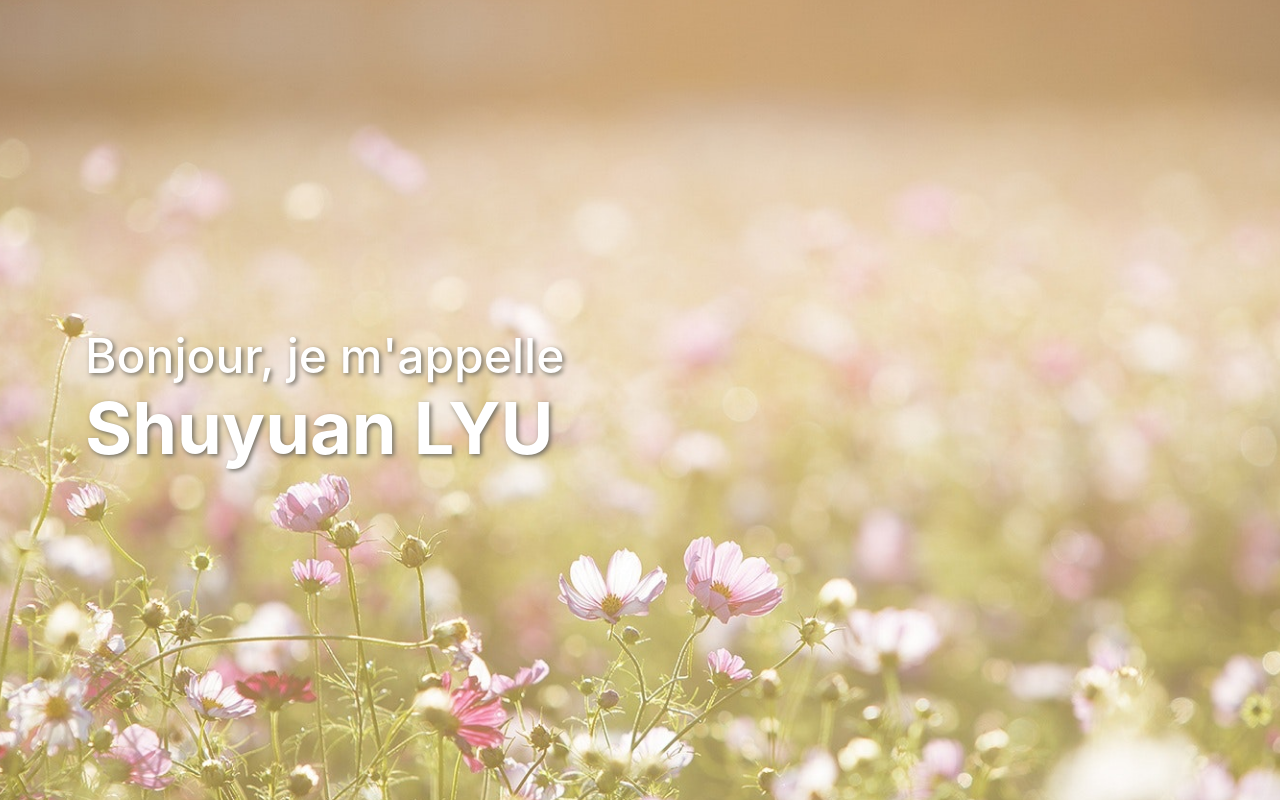
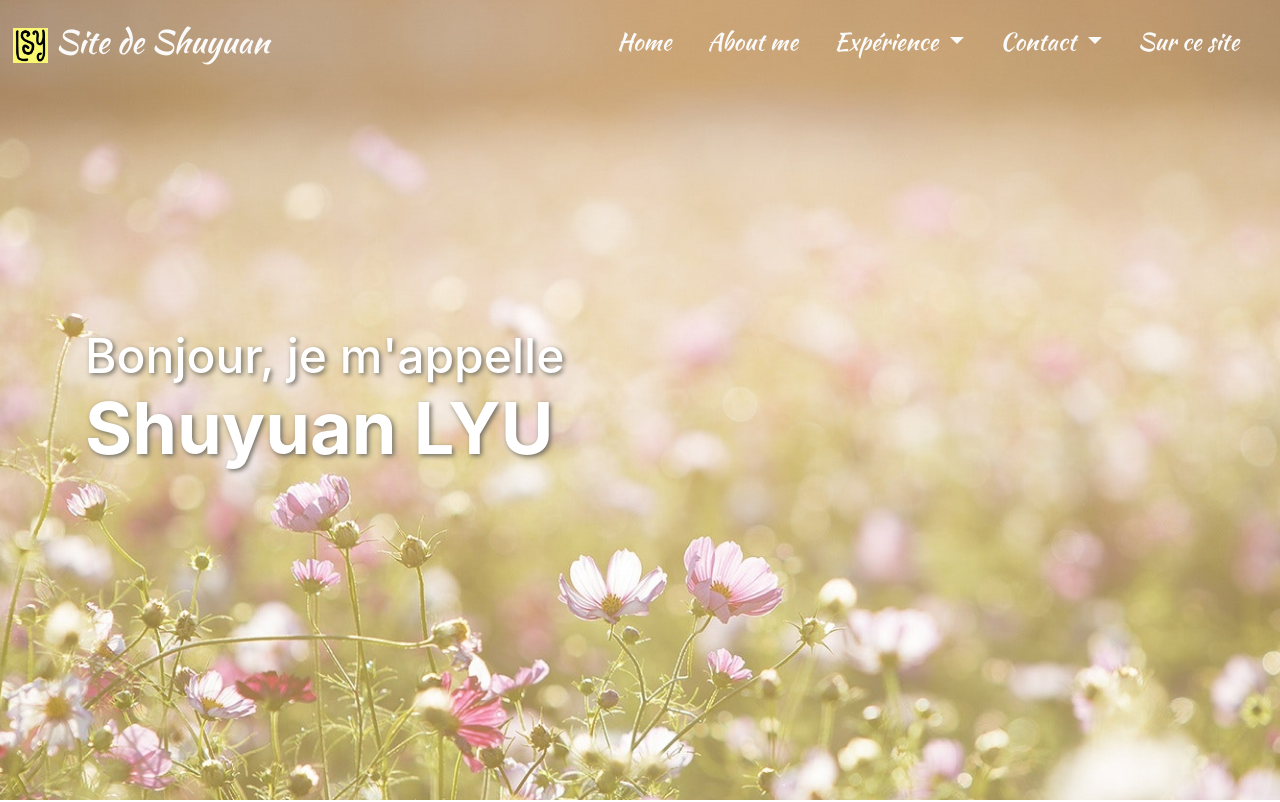
Before and after one commit to ShuyuanLYU/SiteCVAgular, an Angular app in the folder client/: page / in a window 1280 px wide. Shown: the top 802 px of the page. Built offline with nearby package versions, Linux system fonts and the light colour scheme.

Commit message:
add navbar

```diff
--- a/client/src/app/app.component.html
+++ b/client/src/app/app.component.html
@@ -1,3 +1,4 @@
+<app-nav-bar></app-nav-bar>
 <app-banner></app-banner>
 <app-about-me></app-about-me>
 <h1>Hello</h1>
--- a/client/src/app/app.module.ts
+++ b/client/src/app/app.module.ts
@@ -4,12 +4,14 @@ import { BrowserModule } from '@angular/platform-browser';
 import { AppComponent } from './app.component';
 import { BannerComponent } from './banner/banner.component';
 import { AboutMeComponent } from './about-me/about-me.component';
+import { NavBarComponent } from './nav-bar/nav-bar.component';
 
 @NgModule({
   declarations: [
     AppComponent,
     BannerComponent,
-    AboutMeComponent
+    AboutMeComponent,
+    NavBarComponent
   ],
   imports: [
     BrowserModule
--- /dev/null
+++ b/client/src/app/nav-bar/nav-bar.component.css
@@ -0,0 +1,117 @@
+.navbar {
+    padding: .8rem;
+    /* position: fixed; */
+    width: 100%;
+    background-color: transparent;
+    font-family: 'Kaushan Script', cursive;
+    transition: 0.5s;
+}
+
+
+/* --- color-fixed --- */
+
+.color-fixed {
+    background-color: #fafafa;
+}
+
+.navbar.color-fixed .navbar-brand {
+    color: #333333;
+}
+
+.navbar.color-fixed .nav-link {
+    font-size: 1.5em;
+    color: #333333;
+}
+
+
+/* --- end --- */
+
+.navbar.is-hidden {
+    transform: translateY(-100%);
+}
+
+.navbar.is-not-transparent {
+    background-color: #fafafa;
+}
+
+.navbar .navbar-brand {
+    font-size: 2em;
+    color: #fafafa;
+}
+
+.navbar.is-not-transparent .navbar-brand {
+    color: #333333;
+}
+
+.navbar li {
+    padding-right: 20px;
+}
+
+.navbar .nav-link {
+    font-size: 1.5em;
+    color: #fafafa;
+}
+
+.navbar.is-not-transparent .nav-link {
+    font-size: 1.5em;
+    color: #333333;
+}
+
+.navbar .navbar-toggler span.navbar-toggler-icon {
+    color: #fafafa;
+}
+
+.navbar.is-not-transparent .navbar-toggler span.navbar-toggler-icon {
+    color: #333333;
+}
+
+.navbar .navbar-collapse {
+    background-color: transparent;
+    color: #fafafa;
+    border-radius: 2%;
+}
+
+@media (max-width: 992px) {
+    .navbar .navbar-collapse {
+        background-color: rgba(250, 250, 250, 0.9);
+        color: #333333;
+    }
+    .navbar .nav-link {
+        color: #333333;
+    }
+}
+
+
+/* --------- */
+
+.intro {
+    /* background: black; */
+    background-image: linear-gradient(to top, #fbc2eb 0%, #a6c1ee 100%);
+    background-size: cover;
+    position: fixed;
+    top: 0;
+    left: 0;
+    width: 100%;
+    height: 100vh;
+    display: flex;
+    justify-content: center;
+    align-items: center;
+}
+
+.intro-text h1 {
+    color: #776d8a;
+    font-family: 'Nerko One', cursive;
+    font-weight: lighter;
+    font-size: 4rem !important;
+    text-align: center;
+}
+
+.hide {
+    /* background: black; */
+    overflow: hidden;
+}
+
+.hide span {
+    transform: translateY(100%);
+    display: inline-block;
+}
--- /dev/null
+++ b/client/src/app/nav-bar/nav-bar.component.html
@@ -0,0 +1,42 @@
+<nav class="navbar navbar-expand-lg fixed-top" id="navbar">
+    <a class="navbar-brand" href="/">
+        <img src="/assets/image/lsy.png" alt="" width="35" height="35" class="d-inline-block"> Site de Shuyuan
+    </a>
+    <button class="navbar-toggler" type="button" data-toggle="collapse" data-target="#navbarNavDropdown" aria-controls="navbarNavDropdown" aria-expanded="false" aria-label="Toggle navigation">
+    <span class="navbar-toggler-icon"><i class="fas fa-bars"></i></span>
+  </button>
+    <div class="collapse navbar-collapse" id="navbarNavDropdown">
+        <ul class="navbar-nav ml-auto">
+            <li class="nav-item active">
+                <a class="nav-link" href="/">Home</a>
+            </li>
+            <li class="nav-item">
+                <a class="nav-link" href="#about">About me</a>
+            </li>
+            <li class="nav-item dropdown">
+                <a class="nav-link dropdown-toggle" href="#" id="navbarDropdownMenuLink" role="button" data-toggle="dropdown" aria-haspopup="true" aria-expanded="false">
+      Expérience
+      </a>
+                <div class="dropdown-menu" aria-labelledby="navbarDropdownMenuLink">
+                    <a class="dropdown-item" href="/m1stage">Master 1 stage</a>
+                    <a class="dropdown-item" href="/m2alternance">Master 2 Alternance</a>
+                    <a class="dropdown-item" href="/projets">Projets universitaires</a>
+                </div>
+            </li>
+            <li class="nav-item dropdown">
+                <a class="nav-link dropdown-toggle" href="#" id="navbarDropdownMenuLink" role="button" data-toggle="dropdown" aria-haspopup="true" aria-expanded="false">
+      Contact
+      </a>
+                <div class="dropdown-menu" aria-labelledby="navbarDropdownMenuLink">
+                    <a class="dropdown-item" href="/messages">Laissez un commentaire</a>
+                    <a class="dropdown-item" href="/contact">M'envoyez un mail</a>
+
+                </div>
+            </li>
+            <li class="nav-item">
+                <a class="nav-link" href="#">Sur ce site</a>
+            </li>
+
+        </ul>
+    </div>
+</nav>
--- /dev/null
+++ b/client/src/app/nav-bar/nav-bar.component.ts
@@ -0,0 +1,29 @@
+import { Component, HostListener, OnInit } from '@angular/core';
+
+@Component({
+  selector: 'app-nav-bar',
+  templateUrl: './nav-bar.component.html',
+  styleUrls: ['./nav-bar.component.css']
+})
+export class NavBarComponent implements OnInit {
+  private prevScrollpos: number;
+
+  constructor() { }
+
+  ngOnInit(): void {
+    this.prevScrollpos = window.pageYOffset;
+  }
+
+  @HostListener('window:scroll', ['$event'])
+  onScroll(event): void {
+    // color navbar
+    const navbar: HTMLElement = document.querySelector('.navbar');
+    navbar.classList.toggle('is-not-transparent', window.scrollY > 100);
+    // if hidden navbar
+
+    navbar.classList.toggle('is-hidden', this.prevScrollpos < window.pageYOffset && window.scrollY > 100);
+    this.prevScrollpos = window.pageYOffset;
+
+  }
+
+}
```
Also changed, not shown: 1 other file (tests, documents, lock files or other folders).
